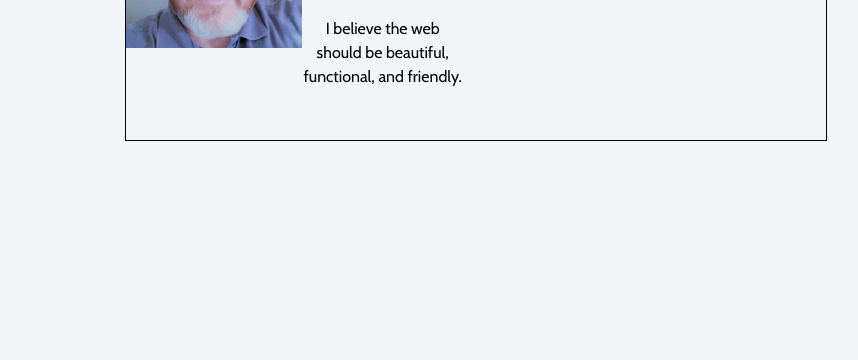
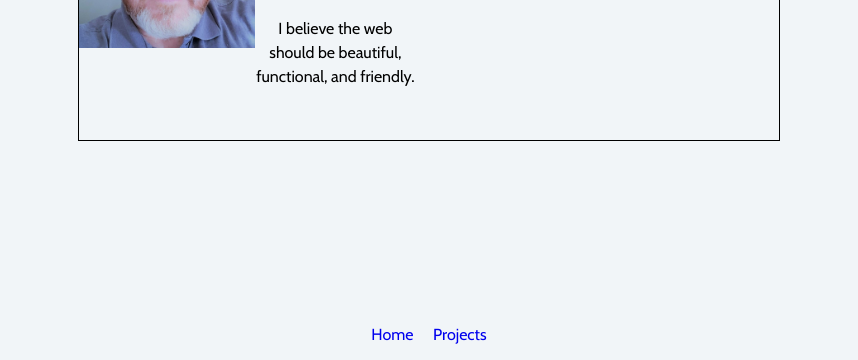
Before and after one commit to redirwin/daveirwindev, a plain HTML site: page projects/business-card/index.html in a window 1280 px wide. Shown: the part 440-800 px from the top of the page, without its empty margins (211-1069 px from the left). Drawn offline with nearby package versions, Linux system fonts and the light colour scheme.

Commit message:
Styling breadcrumbs.

```diff
--- a/projects/business-card/index.html
+++ b/projects/business-card/index.html
@@ -10,7 +10,7 @@
 </head>
 <body>
 
-    <nav>
+    <nav class="breadcrumbs">
             <a href="../../index.html">Home</a>
             <a href="../index.html">Projects</a>
     </nav>
--- a/projects/business-card/styles.css
+++ b/projects/business-card/styles.css
@@ -6,6 +6,19 @@ body {
     height: 100vh;
     background: #F1F5F8;
 
+}
+
+.breadcrumbs {
+    position: fixed;
+    bottom: 16px;
+    text-align: center;
+    font-family: 'Cabin', sans-serif;
+    width: 100%;
+}
+
+.breadcrumbs a {
+    padding: 16px 8px;
+    text-decoration: none;
 }
 
 .card {
```
Also changed, not shown: projects/index.html (+3 -0 lines).
